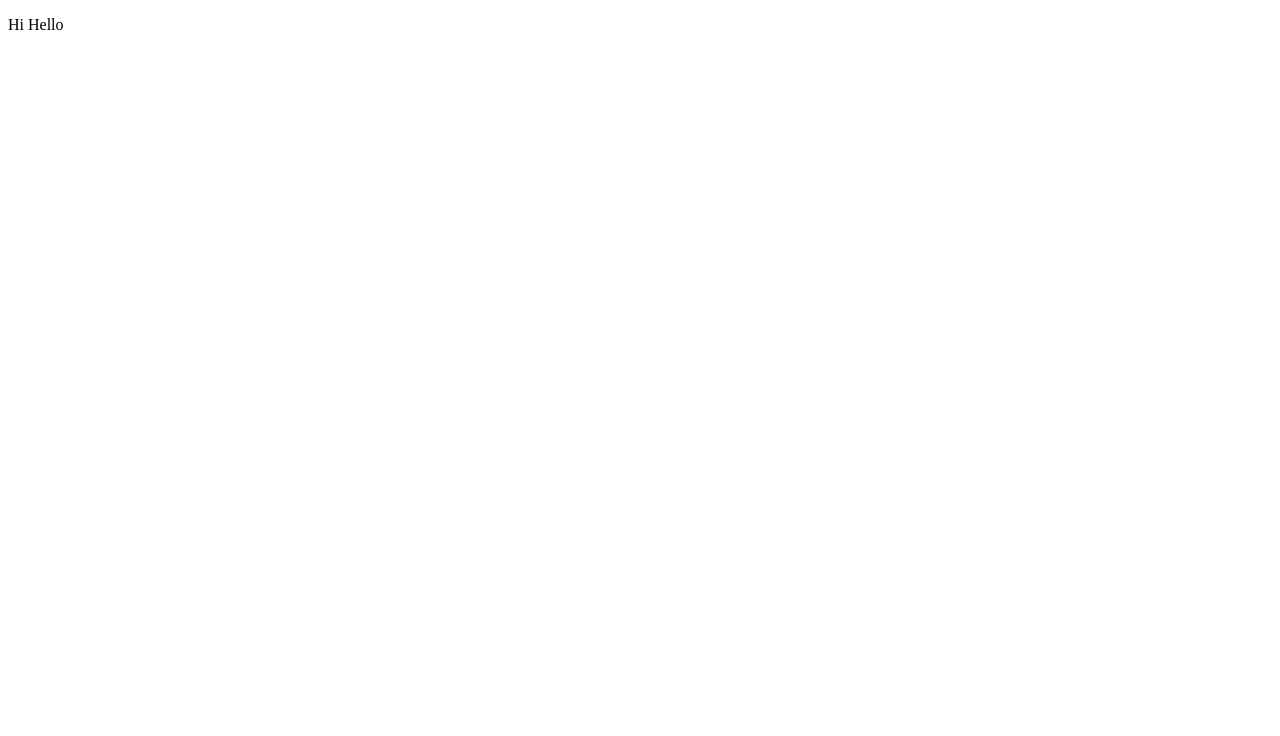
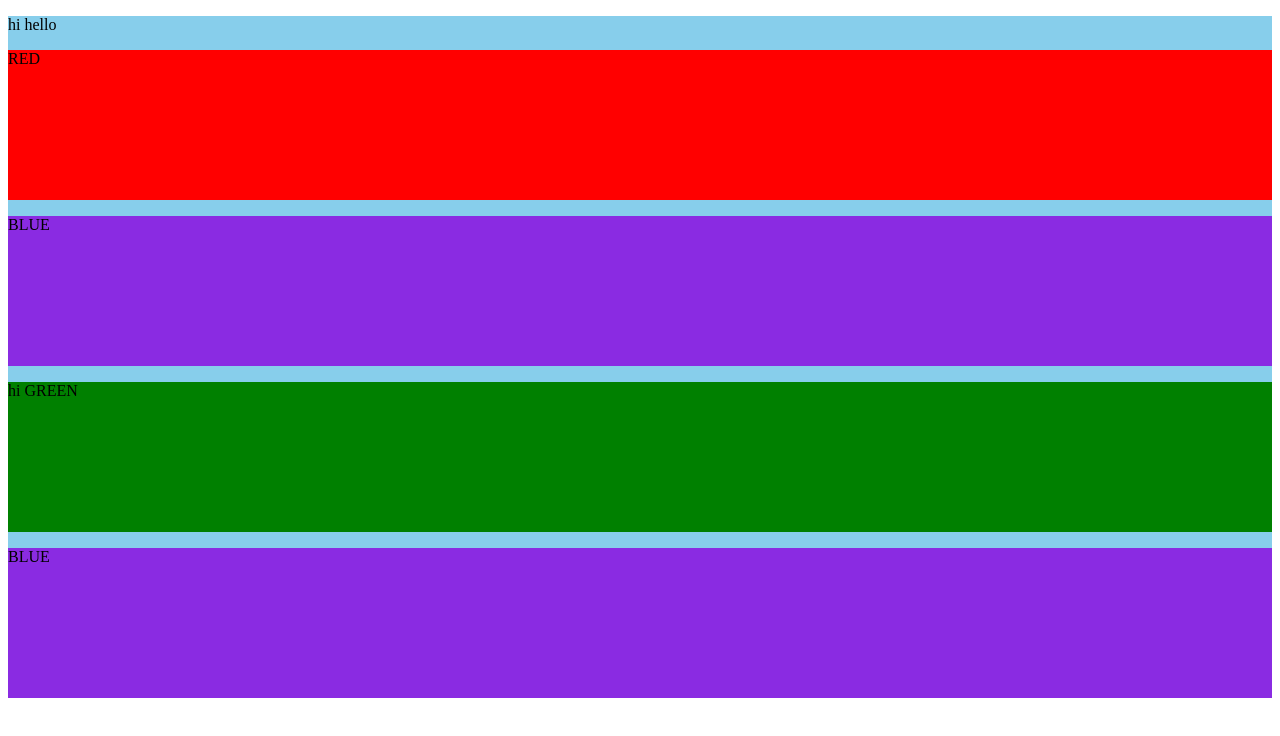
Before and after one commit to imniranjanbabu/react_basics, a React (Create React App) app: page / in a window 1280 px wide. Shown: the top 736 px of the page. Built offline with nearby package versions, Linux system fonts and the light colour scheme.

Commit message:
adding components

```diff
--- a/package.json
+++ b/package.json
@@ -29,7 +29,6 @@
     ]
   },
   "devDependencies": {
-    "eslint": "^6.0.1",
     "eslint-config-airbnb": "^17.1.1",
     "eslint-plugin-import": "^2.18.0",
     "eslint-plugin-jsx-a11y": "^6.2.3",
--- /dev/null
+++ b/src/App.css
@@ -0,0 +1,20 @@
+.app{
+    background: skyblue;
+}
+
+.red{
+    background: red;
+    height: 150px;
+}
+
+
+.blue{
+    background: blueviolet;
+    height: 150px;
+}
+
+
+.green{
+    background: green;
+    height: 150px;
+}
--- a/src/App.jsx
+++ b/src/App.jsx
@@ -1,20 +1,36 @@
 import React from 'react';
+import './App.css';
 
-// function App() {
-//   return (
-//     <p>Hi Hello</p>
-//   );
-// }
+const Red = () => (
+  <div className="red">
+    <p>RED</p>
+  </div>
+);
 
-// const App = () => {
-//   return(
-//     <p>Hi Hello</p>
-//   );
-// }
 
-// const App = () => (<p>Hi Hello</p>);
+const Blue = () => (
+  <div className="blue">
+    <p>BLUE</p>
+  </div>
+);
 
-const App = () => <p>Hi Hello</p>;
+
+const Green = () => (
+  <div className="green">
+    <p>hi GREEN</p>
+  </div>
+);
+
+
+const App = () => (
+  <div className="app">
+    <p>hi hello</p>
+    <Red />
+    <Blue />
+    <Green />
+    <Blue />
+  </div>
+);
 
 
 export default App;
```
Also changed, not shown: 1 other file (tests, documents, lock files or other folders).
